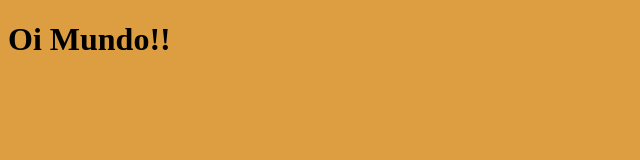
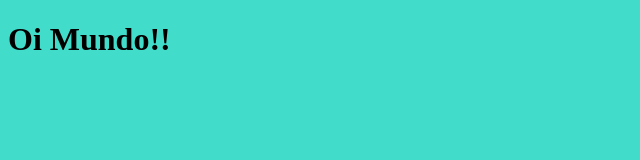
Before and after one commit to Camilatrentino/Barbie, a plain HTML site: page index.html in a window 1280 px wide. Shown: the whole page, without its empty margins (0-640 px from the left). Drawn offline with Linux system fonts and the light colour scheme.

Commit message:
alteração de cor

```diff
--- a/index.html
+++ b/index.html
@@ -2,7 +2,7 @@
 <html lang="en">
 <head><style>
     body{
-        background-color: hsl(36, 69%, 56%);
+        background-color: hsl(173, 69%, 56%);
     }
 </style>
     <meta charset="UTF-8">
```
